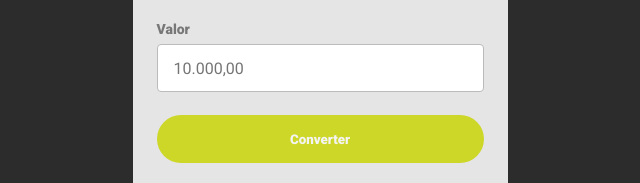
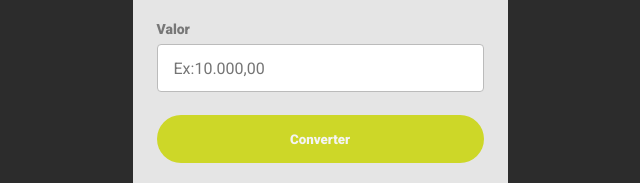
Before and after one commit to ReisJamerson/Conversor-de-Moedas, a plain HTML site: page index.html in a window 1280 px wide. Shown: the part 285-468 px from the top of the page, 320-960 px from the left. Drawn offline with Linux system fonts and the light colour scheme.

Commit message:
Update index.html

```diff
--- a/index.html
+++ b/index.html
@@ -30,7 +30,7 @@
         </select>
 
         <p class="Paragrafo"> <b>Valor</b> </p>
-        <input id="input" placeholder="10.000,00" type="number">
+        <input id="input" placeholder="Ex:10.000,00" type="number">
 
         <button id="button"> Converter </button>
 
```
